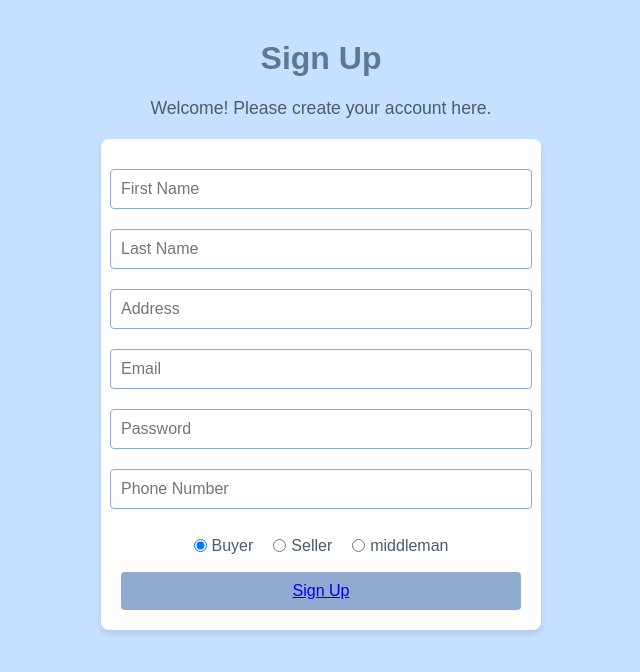
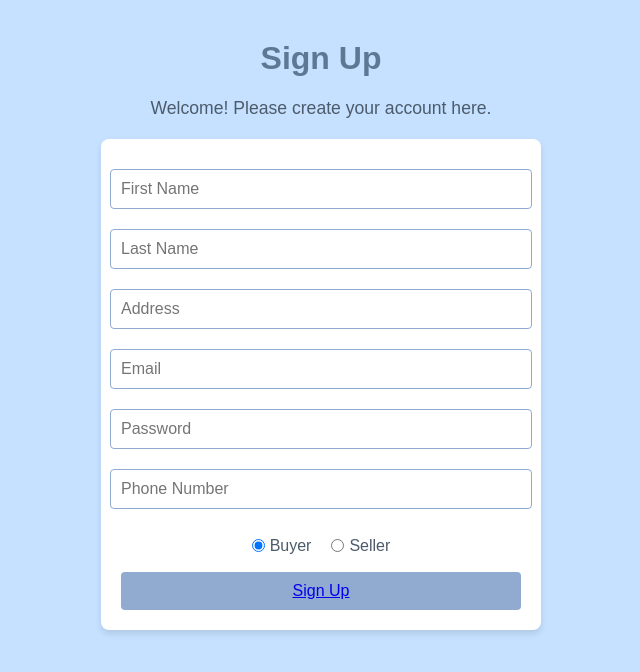
Before and after one commit to tylernsocial/digitalmarketplace, a React (Create React App) app in the folder client/: page /signup in a window 1280 px wide. Shown: the top 672 px of the page, without its empty margins (319-959 px from the left). Built offline with nearby package versions, Linux system fonts and the light colour scheme.

Commit message:
clean up and comments

```diff
--- a/client/src/pages/SignUpPage.js
+++ b/client/src/pages/SignUpPage.js
@@ -3,6 +3,8 @@ import { Link, useNavigate } from "react-router-dom";
 import "./SignUpPage.css";
 
 export const SignUpPage = () => {
+
+  // creating a member form
   const [formData, setFormData] = useState({
     fname: "",
     lname: "",
@@ -15,6 +17,7 @@ export const SignUpPage = () => {
 
   const navigate = useNavigate();
 
+  // handle change function
   const handleChange = (e) => {
     const { name, value } = e.target;
     setFormData({
@@ -31,22 +34,23 @@ export const SignUpPage = () => {
         headers: {
           "Content-Type": "application/json",
         },
-        body: JSON.stringify(formData), // Send form data to backend
+        body: JSON.stringify(formData), // send form data to backend
       });
 
       if (response.ok) {
         alert("Sign-up successful!");
-        navigate("/login"); // Redirect to login page after successful sign-up
+        navigate("/login"); // redirect to login page after successful sign-up
       } else {
-        const errorData = await response.json(); // Extract error details from backend response
+        const errorData = await response.json(); // extract error details from backend response
         alert(`Error: ${errorData.message || "Sign-up failed. Please try again."}`);
     }
   } catch (error) {
-      console.error("Error:", error); // Log the full error object for debugging
+      console.error("Error:", error); // log the full error object for debugging
       alert(`Error: ${error.message || "An unknown error occurred. Please check the console for more details."}`);
   }
 };
 
+  // front end
   return (
     <div className="signup-page">
       <h1>Sign Up</h1>
@@ -120,17 +124,6 @@ export const SignUpPage = () => {
             />
             Seller
           </label>
-          {/* for testing, delete later */}
-          <label>
-            <input
-              type="radio"
-              name="role"
-              value="middleman"
-              checked={formData.role === "middleman"}
-              onChange={handleChange}
-            />
-            middleman
-          </label>
         </div>
 
         <button type="submit"> <Link to="/">Sign Up</Link></button>
```
Also changed, not shown: client/src/App.js (+4 -4 lines).
